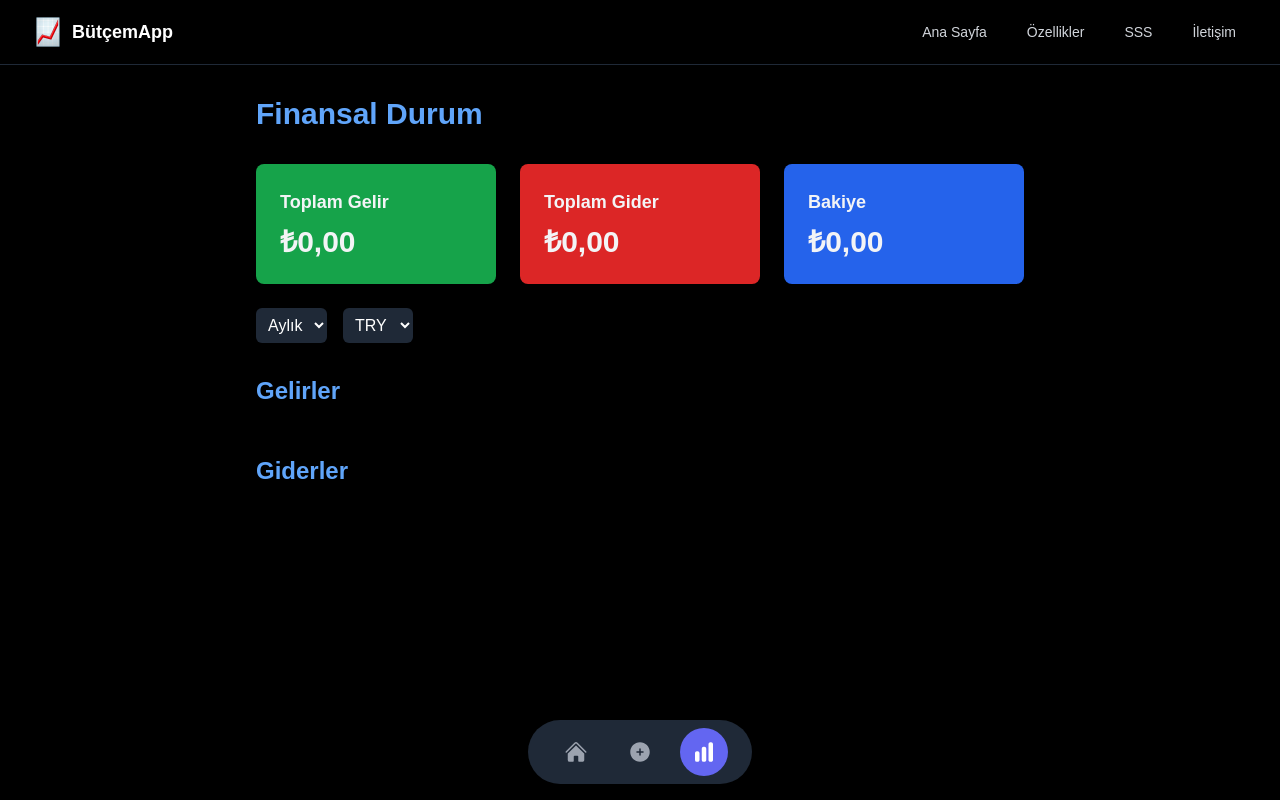
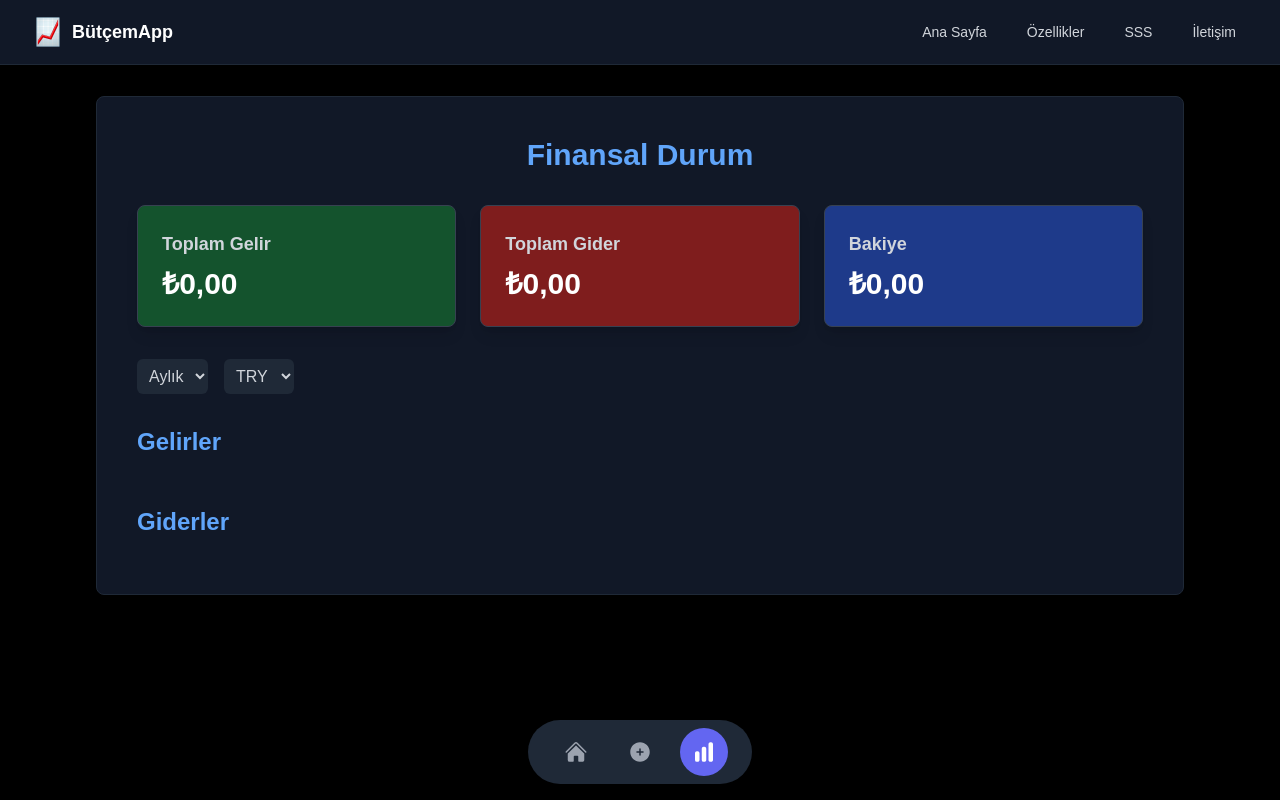
Before and after one commit to netpixdev/butcemapp, a Next.js app: page /status in a window 1280 px wide. Built offline with nearby package versions, Linux system fonts and the light colour scheme.

Commit message:
Veri ekleme metodları değiştirildi, artık daha tutarlı çalışıyor. Ek olarak bazı UI geliştirmeleri de yapıldı.

```diff
--- a/src/app/add-transaction/page.tsx
+++ b/src/app/add-transaction/page.tsx
@@ -23,15 +23,17 @@ interface Transaction {
 }
 
 export default function AddTransaction() {
+  // Bugünün tarihini YYYY-MM-DD formatında al
+  const today = new Date().toISOString().split('T')[0];
+
   const [isMenuOpen, setIsMenuOpen] = useState(false)
   const [transactionType, setTransactionType] = useState<TransactionType>('income')
-  const [amount, setAmount] = useState('')
+  const [amount, setAmount] = useState<string>('')
   const [description, setDescription] = useState('')
-  const [frequency, setFrequency] = useState<Frequency>('once')
+  const [selectedFrequency, setSelectedFrequency] = useState<Frequency>('once')
   const [currency, setCurrency] = useState<Currency>('TRY')
-  const [date, setDate] = useState('')
+  const [date, setDate] = useState(today)
   const [transactions, setTransactions] = useState<Transaction[]>([])
-  const [selectedFrequency, setSelectedFrequency] = useState<Frequency>('once')
 
   useEffect(() => {
     const storedTransactions = localStorage.getItem('transactions')
@@ -42,15 +44,19 @@ export default function AddTransaction() {
 
   const handleSubmit = (e: React.FormEvent) => {
     e.preventDefault()
+    console.log('Submitting with frequency:', selectedFrequency) // Debugging için
     const newTransaction: Transaction = {
       id: Date.now().toString(),
       type: transactionType,
       amount: parseFloat(amount),
       description,
-      frequency,
+      frequency: selectedFrequency,
       currency,
       date
     }
+
+    console.log('Saving transaction:', newTransaction) // Debugging için
+
     const updatedTransactions = [...transactions, newTransaction]
     setTransactions(updatedTransactions)
     localStorage.setItem('transactions', JSON.stringify(updatedTransactions))
@@ -58,8 +64,8 @@ export default function AddTransaction() {
     // Form alanlarını temizle
     setAmount('')
     setDescription('')
-    setFrequency('once')
-    setDate('')
+    setSelectedFrequency('once') // Eğer formu sıfırlamak istiyorsanız
+    setDate(today)
 
     // Bildirim göster
     toast.success(`${transactionType === 'income' ? 'Gelir' : 'Gider'} başarıyla eklendi!`, {
@@ -73,7 +79,7 @@ export default function AddTransaction() {
   }
 
   return (
-    <div className="min-h-screen bg-black text-gray-100">
+    <div className="min-h-screen bg-black text-gray-100 flex flex-col">
       {/* Menü */}
       <nav className="bg-black bg-opacity-50 backdrop-blur-md fixed w-full z-10">
         <div className="max-w-7xl mx-auto px-2 sm:px-6 lg:px-8">
@@ -134,11 +140,10 @@ export default function AddTransaction() {
       </nav>
 
       {/* Ana içerik */}
-      <main className="pt-32 pb-8 px-4 sm:px-6 lg:px-8 max-w-md mx-auto">
-        <div className="bg-black shadow-2xl rounded-3xl overflow-hidden border border-gray-800">
-          <div className="p-8">
-            <h2 className="text-3xl font-bold text-center text-white mb-8">Yeni İşlem</h2>
-            <form onSubmit={handleSubmit} className="space-y-8">
+      <main className="flex-grow flex items-center justify-center px-4 sm:px-6 lg:px-8">
+        <div className="w-full max-w-md">
+          <h2 className="text-2xl sm:text-3xl font-bold text-center text-white mb-6 sm:mb-8">Yeni İşlem</h2>
+          <form onSubmit={handleSubmit} className="space-y-6 sm:space-y-8 bg-gray-900 shadow-2xl rounded-3xl p-6 sm:p-8">
             <div className="flex space-x-2">
               <button
                 type="button"
@@ -168,7 +173,10 @@ export default function AddTransaction() {
 
             <div className="relative">
               <input
-                  type="text"
+                type="number"
+                inputMode="decimal"
+                step="0.01"
+                min="0"
                 value={amount}
                 onChange={(e) => setAmount(e.target.value)}
                 className="block w-full pl-4 pr-20 py-3 bg-gray-800 border-0 rounded-lg text-2xl font-bold text-white placeholder-gray-500 focus:ring-2 focus:ring-blue-500"
@@ -194,6 +202,16 @@ export default function AddTransaction() {
               placeholder="Açıklama"
               required
             />
+
+            <div className="w-full relative">
+              <input
+                type="date"
+                value={date}
+                onChange={(e) => setDate(e.target.value)}
+                className="w-full py-3 px-4 bg-gray-800 border-0 rounded-lg text-white focus:ring-2 focus:ring-blue-500 appearance-none text-center"
+                required
+              />
+            </div>
 
             <RadioGroup value={selectedFrequency} onChange={setSelectedFrequency}>
               <RadioGroup.Label className="text-sm font-medium text-gray-400 mb-2 block">Sıklık Türü</RadioGroup.Label>
@@ -236,23 +254,15 @@ export default function AddTransaction() {
               </div>
             </RadioGroup>
 
-              <div className="flex space-x-4">
-                <input
-                  type="date"
-                  value={date}
-                  onChange={(e) => setDate(e.target.value)}
-                  className="flex-1 py-3 px-4 bg-gray-800 border-0 rounded-lg text-white focus:ring-2 focus:ring-blue-500"
-                  required
-                />
+            <div className="pt-4">
               <button
                 type="submit"
-                  className="flex-1 py-3 px-6 bg-blue-600 hover:bg-blue-700 rounded-lg text-white font-medium transition-colors duration-200 focus:outline-none focus:ring-2 focus:ring-offset-2 focus:ring-blue-500"
+                className="w-full py-3 px-6 bg-blue-600 hover:bg-blue-700 rounded-lg text-white font-medium transition-colors duration-200 focus:outline-none focus:ring-2 focus:ring-offset-2 focus:ring-blue-500"
               >
                 İşlemi Kaydet
               </button>
             </div>
           </form>
-          </div>
         </div>
       </main>
 
--- a/src/app/status/page.tsx
+++ b/src/app/status/page.tsx
@@ -92,7 +92,9 @@ export default function Status() {
   useEffect(() => {
     const storedTransactions = localStorage.getItem('transactions')
     if (storedTransactions) {
-      setTransactions(JSON.parse(storedTransactions))
+      const parsedTransactions = JSON.parse(storedTransactions)
+      console.log('Loaded transactions:', parsedTransactions) // Debugging için
+      setTransactions(parsedTransactions)
     }
   }, [])
 
@@ -123,13 +125,14 @@ export default function Status() {
   }
 
   const formatFrequency = (frequency: Frequency) => {
+    console.log('Formatting frequency:', frequency) // Debugging için
     const frequencyMap: { [key in Frequency]: string } = {
       once: 'Tek Seferlik',
       weekly: 'Haftalık',
       monthly: 'Aylık',
       yearly: 'Yıllık'
     }
-    return frequencyMap[frequency]
+    return frequencyMap[frequency] || 'Bilinmeyen Sıklık'
   }
 
   const formatCurrency = (amount: number, currency: Currency): string => {
@@ -145,13 +148,38 @@ export default function Status() {
     return transactions
       .filter(t => t.type === type && t.currency === currency)
       .reduce((total, t) => {
-        let amount = t.amount
-        if (t.frequency === 'weekly') amount *= 4
-        if (t.frequency === 'yearly' && selectedPeriod === 'monthly') amount /= 12
-        if (t.frequency === 'monthly' && selectedPeriod === 'yearly') amount *= 12
-        return total + amount
-      }, 0)
+        let amount = t.amount;
+        const currentDate = new Date();
+        const transactionDate = new Date(t.date);
+
+        switch (t.frequency) {
+          case 'once':
+            // Tek seferlik işlemler için, sadece seçili dönem içindeyse ekle
+            if (selectedPeriod === 'monthly' &&
+                transactionDate.getMonth() === currentDate.getMonth() &&
+                transactionDate.getFullYear() === currentDate.getFullYear()) {
+              return total + amount;
+            } else if (selectedPeriod === 'yearly' &&
+                       transactionDate.getFullYear() === currentDate.getFullYear()) {
+              return total + amount;
             }
+            return total;
+          case 'weekly':
+            // Haftalık işlemler için, aylık 4 hafta, yıllık 52 hafta olarak hesapla
+            amount *= selectedPeriod === 'monthly' ? 4 : 52;
+            break;
+          case 'monthly':
+            // Aylık işlemler için, yıllık seçilmişse 12 ile çarp
+            if (selectedPeriod === 'yearly') amount *= 12;
+            break;
+          case 'yearly':
+            // Yıllık işlemler için, aylık seçilmişse 12'ye böl
+            if (selectedPeriod === 'monthly') amount /= 12;
+            break;
+        }
+        return total + amount;
+      }, 0);
+  };
 
   const totalIncome = calculateTotal(transactions, 'income', selectedCurrency)
   const totalExpense = calculateTotal(transactions, 'expense', selectedCurrency)
@@ -173,8 +201,8 @@ export default function Status() {
   }
 
   return (
-    <div className="min-h-screen bg-black text-gray-100">
-      <nav className="bg-black fixed w-full z-10 border-b border-gray-800">
+    <div className="min-h-screen bg-black text-gray-300">
+      <nav className="bg-gray-900 fixed w-full z-10 border-b border-gray-800">
         <div className="max-w-7xl mx-auto px-2 sm:px-6 lg:px-8">
           <div className="relative flex items-center justify-between h-16">
             <div className="flex-shrink-0 flex items-center">
@@ -231,22 +259,22 @@ export default function Status() {
         )}
       </nav>
 
-      <main className="pt-24 pb-16 px-4 sm:px-6 lg:px-8 max-w-4xl mx-auto">
-        <div className="max-w-3xl mx-auto">
-          <h2 className="text-3xl font-bold text-blue-400 mb-8">Finansal Durum</h2>
+      <main className="pt-24 pb-16 px-4 sm:px-6 lg:px-8 max-w-6xl mx-auto">
+        <div className="bg-gray-900 rounded-lg shadow-xl p-6 sm:p-10 border border-gray-800">
+          <h2 className="text-3xl font-bold text-blue-400 mb-8 text-center">Finansal Durum</h2>
 
-          <div className="grid grid-cols-1 sm:grid-cols-3 gap-6 mb-6">
+          <div className="grid grid-cols-1 sm:grid-cols-3 gap-6 mb-8">
             <SummaryCard title="Toplam Gelir" amount={totalIncome} currency={selectedCurrency} type="income" formatCurrency={formatCurrency} />
             <SummaryCard title="Toplam Gider" amount={totalExpense} currency={selectedCurrency} type="expense" formatCurrency={formatCurrency} />
             <SummaryCard title="Bakiye" amount={balance} currency={selectedCurrency} type="balance" formatCurrency={formatCurrency} />
           </div>
 
-          <div className="flex items-center justify-between mb-8">
+          <div className="flex flex-col sm:flex-row items-center justify-between mb-8 space-y-4 sm:space-y-0">
             <div className="flex items-center space-x-4">
               <select
                 value={selectedPeriod}
                 onChange={(e) => setSelectedPeriod(e.target.value as 'monthly' | 'yearly')}
-                className="bg-gray-800 text-white p-2 rounded-md focus:outline-none focus:ring-2 focus:ring-blue-500"
+                className="bg-gray-800 text-gray-300 p-2 rounded-md focus:outline-none focus:ring-2 focus:ring-blue-500"
               >
                 <option value="monthly">Aylık</option>
                 <option value="yearly">Yıllık</option>
@@ -254,20 +282,20 @@ export default function Status() {
               <select
                 value={selectedCurrency}
                 onChange={(e) => setSelectedCurrency(e.target.value as Currency)}
-                className="bg-gray-800 text-white p-2 rounded-md focus:outline-none focus:ring-2 focus:ring-blue-500"
+                className="bg-gray-800 text-gray-300 p-2 rounded-md focus:outline-none focus:ring-2 focus:ring-blue-500"
               >
                 <option value="TRY">TRY</option>
                 <option value="USD">USD</option>
               </select>
+            </div>
             {transactions.length > 0 && (
               <button
                 onClick={handleDeleteAllData}
-                  className="bg-gray-800 hover:bg-gray-700 text-gray-300 px-4 py-2 rounded-md text-sm transition-colors duration-300 focus:outline-none focus:ring-2 focus:ring-gray-500"
+                className="bg-red-900 hover:bg-red-800 text-white px-4 py-2 rounded-md text-sm transition-colors duration-300 focus:outline-none focus:ring-2 focus:ring-red-700"
               >
                 Tüm Verileri Sil
               </button>
             )}
-            </div>
           </div>
 
           <div className="space-y-8">
@@ -308,19 +336,19 @@ export default function Status() {
       {/* Silme Onayı Popup'ı */}
       {showDeleteConfirmation && (
         <div className="fixed inset-0 bg-black bg-opacity-50 flex items-center justify-center z-50">
-          <div className="bg-red-600 text-white p-6 rounded-lg shadow-xl max-w-sm w-full mx-4">
+          <div className="bg-red-900 text-white p-6 rounded-lg shadow-xl max-w-sm w-full mx-4">
             <h3 className="text-xl font-bold mb-4">Dikkat!</h3>
             <p className="mb-6">Tüm verileriniz silinecek. Bu işlem geri alınamaz. Onaylıyor musunuz?</p>
             <div className="flex justify-end space-x-4">
               <button
                 onClick={cancelDelete}
-                className="px-4 py-2 bg-white text-red-600 rounded hover:bg-red-100 transition-colors"
+                className="px-4 py-2 bg-white text-red-900 rounded hover:bg-red-100 transition-colors"
               >
                 İptal
               </button>
               <button
                 onClick={confirmDelete}
-                className="px-4 py-2 bg-red-700 text-white rounded hover:bg-red-800 transition-colors"
+                className="px-4 py-2 bg-red-800 text-white rounded hover:bg-red-700 transition-colors"
               >
                 Sil
               </button>
@@ -341,11 +369,11 @@ function SummaryCard({ title, amount, currency, type, formatCurrency }: {
   type: 'income' | 'expense' | 'balance';
   formatCurrency: (amount: number, currency: Currency) => string;
 }) {
-  const bgColor = type === 'income' ? 'bg-green-600' : type === 'expense' ? 'bg-red-600' : 'bg-blue-600'
+  const bgColor = type === 'income' ? 'bg-green-900' : type === 'expense' ? 'bg-red-900' : 'bg-blue-900'
   return (
-    <div className={`${bgColor} rounded-lg p-6 shadow-lg`}>
-      <h3 className="text-lg font-semibold mb-2">{title}</h3>
-      <p className="text-3xl font-bold">{formatCurrency(amount, currency)}</p>
+    <div className={`${bgColor} rounded-lg p-6 shadow-lg transition-transform hover:scale-105 border border-gray-700`}>
+      <h3 className="text-lg font-semibold mb-2 text-gray-300">{title}</h3>
+      <p className="text-3xl font-bold text-white">{formatCurrency(amount, currency)}</p>
     </div>
   )
 }
@@ -389,20 +417,21 @@ interface TransactionCardProps {
 }
 
 function TransactionCard({ transaction, onEdit, onDelete, formatDate, formatFrequency, formatCurrency }: TransactionCardProps) {
+  console.log('Rendering transaction:', transaction) // Debugging için
   return (
-    <div className="bg-gray-800 rounded-lg p-6 shadow-md">
+    <div className="bg-gray-800 rounded-lg p-6 shadow-md hover:shadow-lg transition-shadow border border-gray-700">
       <div className="flex justify-between items-start mb-4">
         <h4 className="font-semibold text-lg text-blue-300">{transaction.description}</h4>
         <div className="flex space-x-2">
           <button
             onClick={() => onEdit(transaction)}
-            className="text-gray-400 hover:text-blue-500 transition-colors duration-300"
+            className="text-gray-400 hover:text-blue-400 transition-colors duration-300"
           >
             <PencilIcon className="h-5 w-5" />
           </button>
           <button
             onClick={() => onDelete(transaction.id)}
-            className="text-gray-400 hover:text-red-500 transition-colors duration-300"
+            className="text-gray-400 hover:text-red-400 transition-colors duration-300"
           >
             <TrashIcon className="h-5 w-5" />
           </button>
@@ -411,8 +440,8 @@ function TransactionCard({ transaction, onEdit, onDelete, formatDate, formatFreq
       <p className={`text-2xl font-bold mb-2 ${transaction.type === 'income' ? 'text-green-400' : 'text-red-400'}`}>
         {transaction.type === 'income' ? '+' : '-'} {formatCurrency(transaction.amount, transaction.currency)}
       </p>
-      <p className="text-sm text-gray-400">{formatFrequency(transaction.frequency)}</p>
-      <p className="text-sm text-gray-400">{formatDate(transaction.date)}</p>
+      <p className="text-sm text-gray-400">Sıklık: {formatFrequency(transaction.frequency)}</p>
+      <p className="text-sm text-gray-400">Tarih: {formatDate(transaction.date)}</p>
     </div>
   )
 }
```
Also changed, not shown: screenshots/butcemapp-screenshot.png. Lines whose indentation alone changed are shown as unchanged.
